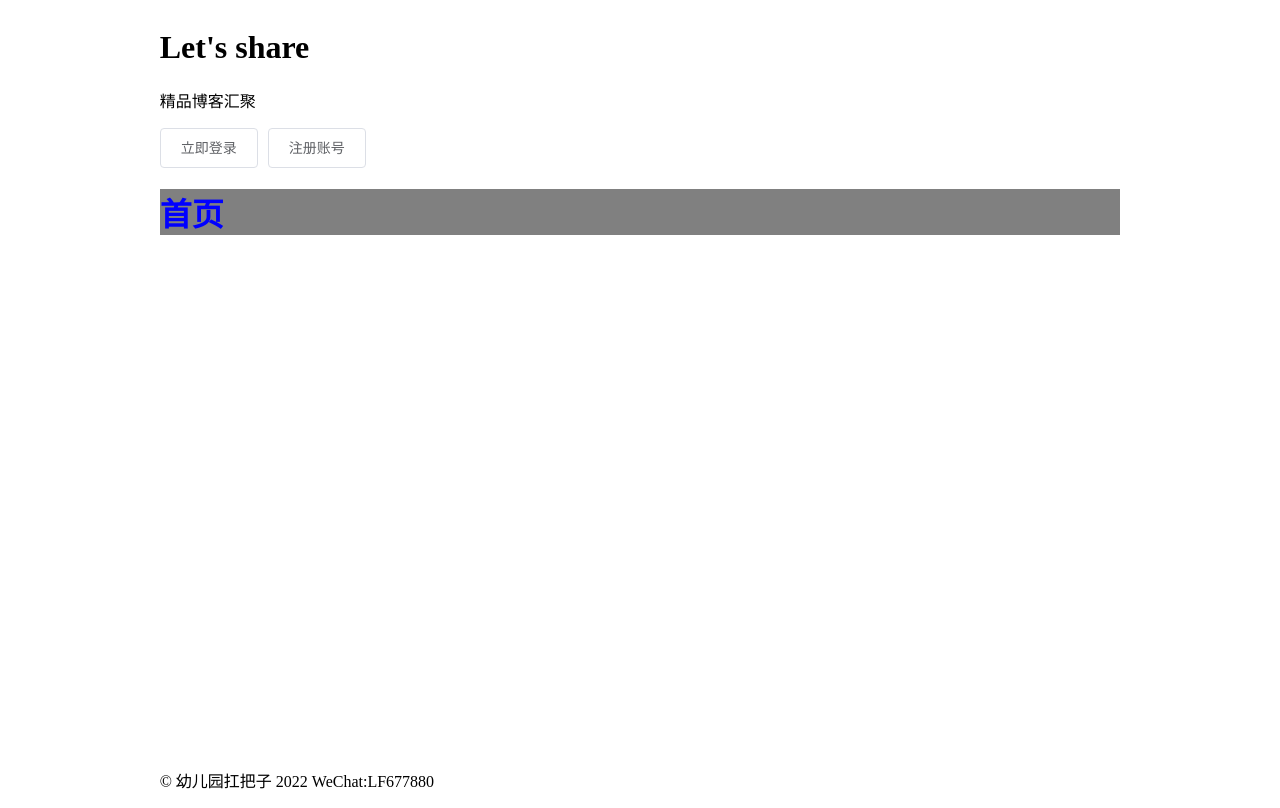
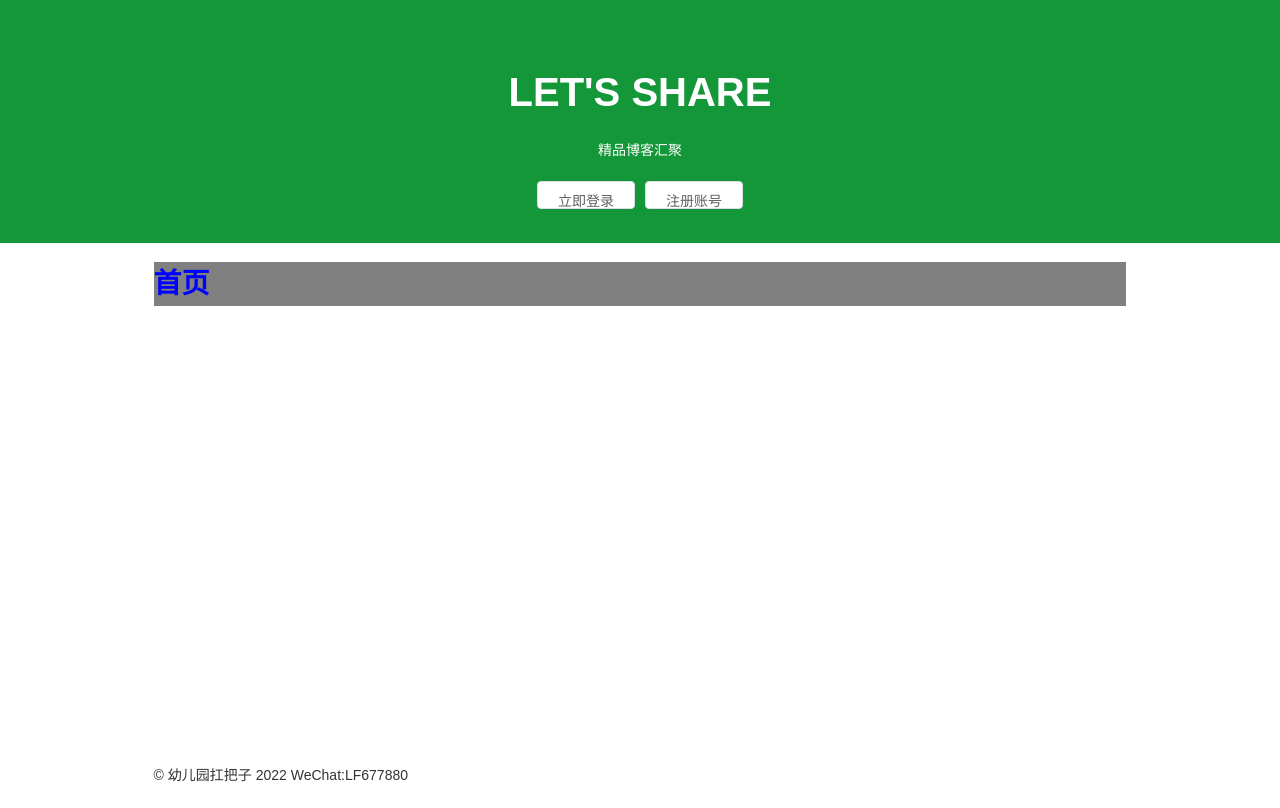
Before and after one commit to yubingjun/vue-share-blogs, a Vue app: page / in a window 1280 px wide. Built offline with nearby package versions, Linux system fonts and the light colour scheme.

Commit message:
完成 header 样式

```diff
--- a/src/App.vue
+++ b/src/App.vue
@@ -22,9 +22,7 @@
 
 <style lang="less">
 
-html,body, #app {
-  height:100%;
-}
+@import "./assets/common";
 
 @media (max-width: 768px) { // 也就是说0-768的宽度使用下面的样式   响应式
   #app {
--- a/src/assets/base.less
+++ b/src/assets/base.less
@@ -1 +1,4 @@
 // 主要放一些基础的变量
+@themeColor:#ff3300;
+@bgColor:#149739;
+@textLighterColor:#999;
--- a/src/assets/common.less
+++ b/src/assets/common.less
@@ -1 +1,22 @@
 // 主要存放一些通用的样式
+
+body {
+  font:14px/1.6 Arial,"Microsoft YaHei","黑体","宋体",sans-serif;
+  color: #333;
+  margin: 0;
+}
+
+html,body, #app {
+  height:100%;
+}
+
+.el-button {
+  font-size: 13px;
+  color: #006600;
+  height: 28px;
+  line-height: 28px;
+  padding: 0 8px;
+  border-radius: 4px;
+  font-weight: normal;
+  border: none;
+}
--- a/src/components/header.vue
+++ b/src/components/header.vue
@@ -8,3 +8,36 @@
     </div>
   </header>
 </template>
+
+<style lang="less">
+  @import "../assets/base.less";
+
+  header {
+    padding: 0 12% 30px 12%;
+    background: @bgColor;
+    display: grid;
+    justify-items: center;
+
+    h1{
+      color: #fff;
+      font-size: 40px;
+      margin: 60px 0 0 0;
+      text-transform: uppercase;
+    }
+
+    p{
+      margin: 15px 0 0 0;
+      color: #fff;
+    }
+
+    .btns {
+      margin-top: 20px;
+    }
+
+    button {
+      margin: 20px 5px 0;
+    }
+  }
+
+
+</style>
```
